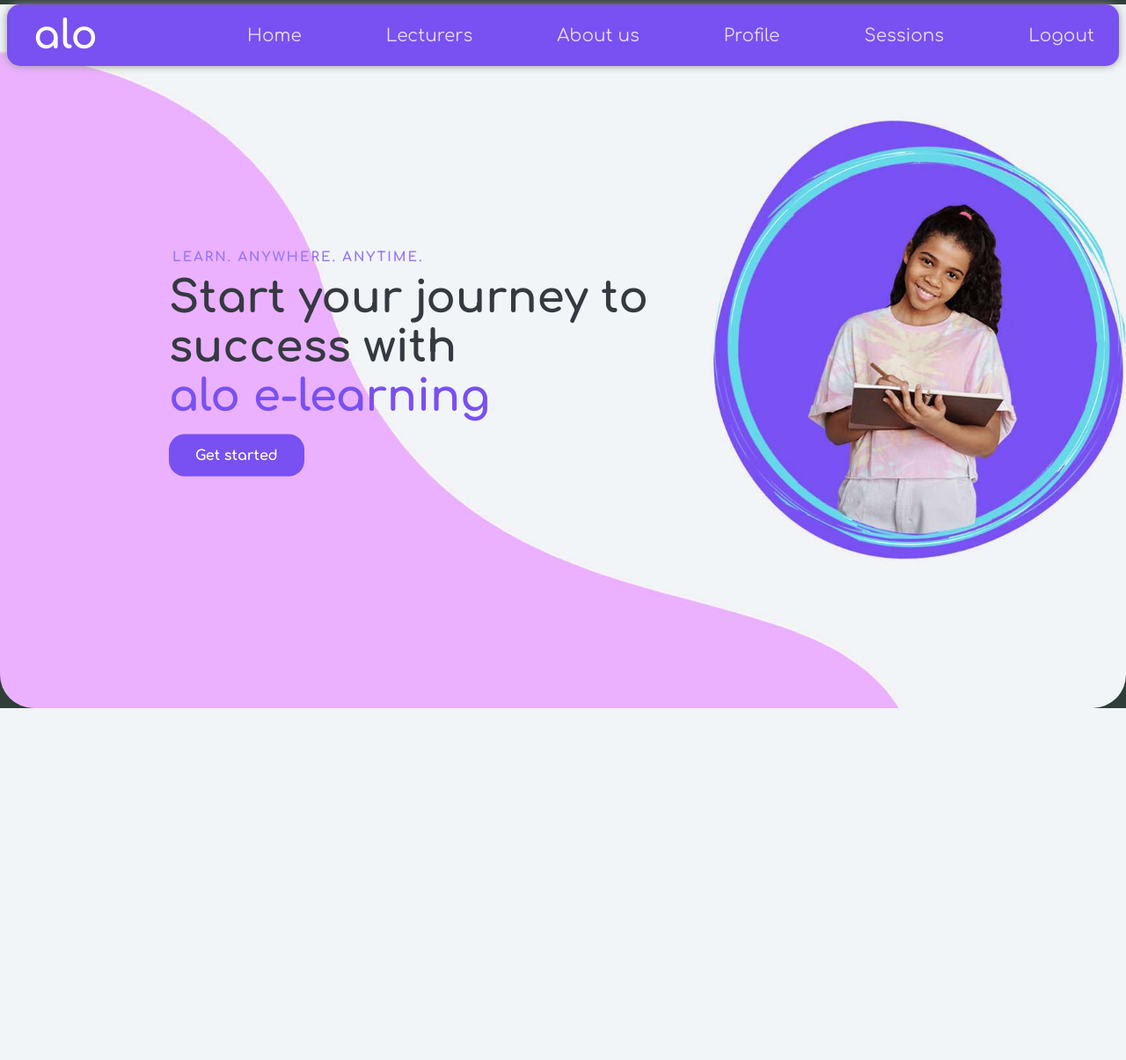
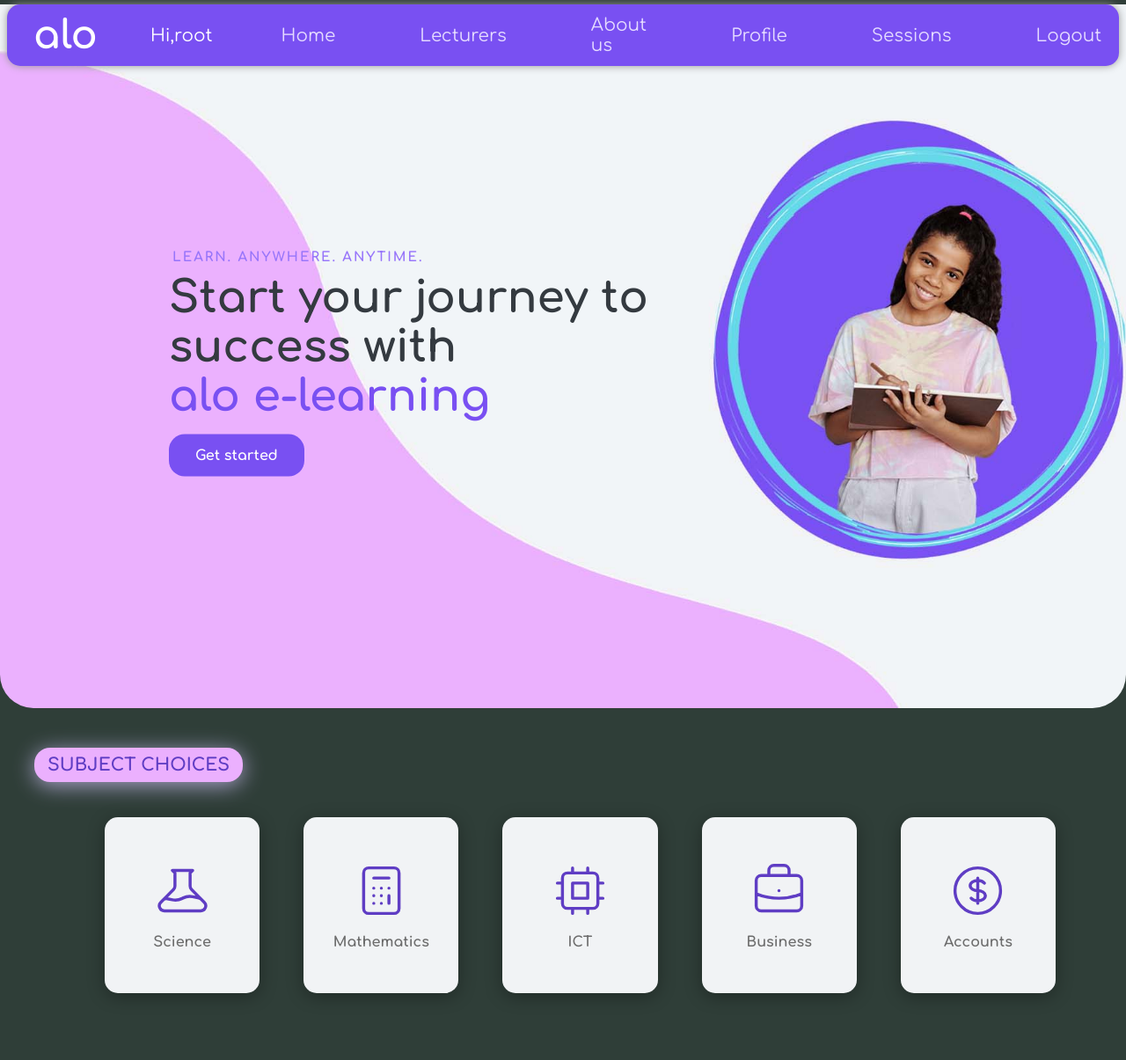
Before and after one commit to JONTI0000/E-learning-Platform, a Django app: page / in a window 1280 px wide. Shown: the whole page at 88% size. Before the commit the page ends 805 px from the top, so only its background shows below. Run offline with Django 4.2, Linux system fonts and the light colour scheme; a user stored in the database is signed in.

Commit message:
initial commit

```diff
--- a/elearning/static/css/style.css
+++ b/elearning/static/css/style.css
@@ -1,7 +1,7 @@
 .heading {
     text-align: center;
     font-size: 50px;
-    font-family: 'Courier New', Courier, monospace;
+    font-family: "Comfortaa", sans-serif;
     text-decoration: underline;
     text-decoration-color: black;
 
@@ -15,7 +15,7 @@
 .form {
     text-align: center;
     font-size: 30px;
-    font-family: 'Trebuchet MS';
+    font-family: "Comfortaa", sans-serif;
     background-color: rgb(255, 255, 255);
     padding: 20px;
     margin-left: 20%;
--- a/elearning/static/css/style1.css
+++ b/elearning/static/css/style1.css
@@ -55,10 +55,13 @@
 
   .nav-logo {
     padding-left: 30px;
-    margin-right: auto;
-
     font-size: 45px;
     font-weight: 1000;
+  }
+
+  .status {
+    margin-right: auto;
+    font-size: 20px;
   }
 
   nav a:link,
@@ -147,6 +150,62 @@
     left: 50%;
   }
 
-  section p {
-    height: 1000px;
+  .section-2 {
+    /* background-color: aqua; */
+    width: 100%;
+    height: 400px;
+    padding-top: 45px;
+    padding-left: 39px;
   }
+  .section-2 h2 {
+    color: #5f3dc4;
+    text-transform: uppercase;
+    font-weight: 800;
+    font-size: 20px;
+
+    margin-bottom: 20px;
+    background-color: #ebb0fe;
+    display: inline-block;
+    padding: 8px 15px;
+    border-radius: 18px;
+    box-shadow: 0px 4px 24px #d6c8ffb9;
+  }
+  .subs p {
+    font-weight: bold;
+    color: #6c6c6c;
+  }
+  .sub-section {
+    /* background-color: #7950f2; */
+    display: flex;
+    justify-content: space-between;
+    gap: 50px;
+    align-items: center;
+    padding: 20px 80px;
+    /* flex-shrink: 1; */
+  }
+
+  .subs {
+    height: 200px;
+    width: 180px;
+    /* flex-shrink: 0; */
+    background-color: #f1f3f5;
+    border-radius: 15px;
+    box-shadow: 0px 4px 20px #00000050;
+
+    display: flex;
+    flex-direction: column;
+    align-items: center;
+    justify-content: center;
+  }
+  .subs-icon {
+    height: 84px;
+    font-weight: 84px;
+    stroke-width: 1.2px;
+    stroke: #5f3dc4;
+    padding-bottom: 15px;
+  }
+
+  .subs:hover,
+  .subs:active {
+    box-shadow: 0px 4px 20px 8px #00000050;
+  }
--- a/templates/home.html
+++ b/templates/home.html
@@ -5,7 +5,6 @@
 
 
 {% block content %}
-{% if user.is_authenticated %}
 <!DOCTYPE html>
 <html lang="en">
   <head>
@@ -36,11 +35,89 @@
         <!-- <img src="1-start.png" class="1-img" /> -->
       </div>
     </header>
+    <section class="section-2">
+      <h2>Subject choices</h2>
+      <div class="sub-section">
+        <div class="subs">
+          <svg
+            xmlns="http://www.w3.org/2000/svg"
+            class="subs-icon"
+            fill="none"
+            viewBox="0 0 24 24"
+            stroke="currentColor"
+            stroke-width="2"
+          >
+            <path
+              stroke-linecap="round"
+              stroke-linejoin="round"
+              d="M19.428 15.428a2 2 0 00-1.022-.547l-2.387-.477a6 6 0 00-3.86.517l-.318.158a6 6 0 01-3.86.517L6.05 15.21a2 2 0 00-1.806.547M8 4h8l-1 1v5.172a2 2 0 00.586 1.414l5 5c1.26 1.26.367 3.414-1.415 3.414H4.828c-1.782 0-2.674-2.154-1.414-3.414l5-5A2 2 0 009 10.172V5L8 4z"
+            />
+          </svg>
+          <p>Science</p>
+        </div>
+        <div class="subs">
+          <svg
+            xmlns="http://www.w3.org/2000/svg"
+            class="subs-icon"
+            fill="none"
+            viewBox="0 0 24 24"
+            stroke="currentColor"
+            stroke-width="2"
+          >
+            <path
+              stroke-linecap="round"
+              stroke-linejoin="round"
+              d="M9 7h6m0 10v-3m-3 3h.01M9 17h.01M9 14h.01M12 14h.01M15 11h.01M12 11h.01M9 11h.01M7 21h10a2 2 0 002-2V5a2 2 0 00-2-2H7a2 2 0 00-2 2v14a2 2 0 002 2z"
+            />
+          </svg>
+          </svg>
+          <p>Mathematics</p>
+        </div>
+        <div class="subs">
+          <svg xmlns="http://www.w3.org/2000/svg" class="subs-icon" fill="none" viewBox="0 0 24 24" stroke="currentColor" stroke-width="2">
+          <path stroke-linecap="round" stroke-linejoin="round" d="M9 3v2m6-2v2M9 19v2m6-2v2M5 9H3m2 6H3m18-6h-2m2 6h-2M7 19h10a2 2 0 002-2V7a2 2 0 00-2-2H7a2 2 0 00-2 2v10a2 2 0 002 2zM9 9h6v6H9V9z" />
+        </svg>
+          <p>ICT</p>
+        </div>
+        <div class="subs">
+          <svg
+            xmlns="http://www.w3.org/2000/svg"
+            class="subs-icon"
+            fill="none"
+            viewBox="0 0 24 24"
+            stroke="currentColor"
+            stroke-width="2"
+          >
+            <path
+              stroke-linecap="round"
+              stroke-linejoin="round"
+              d="M21 13.255A23.931 23.931 0 0112 15c-3.183 0-6.22-.62-9-1.745M16 6V4a2 2 0 00-2-2h-4a2 2 0 00-2 2v2m4 6h.01M5 20h14a2 2 0 002-2V8a2 2 0 00-2-2H5a2 2 0 00-2 2v10a2 2 0 002 2z"
+            />
+          </svg>
+          <p>Business</p>
+        </div>
+        <div class="subs">
+          <svg
+            xmlns="http://www.w3.org/2000/svg"
+            class="subs-icon"
+            fill="none"
+            viewBox="0 0 24 24"
+            stroke="currentColor"
+            stroke-width="2"
+          >
+            <path
+              stroke-linecap="round"
+              stroke-linejoin="round"
+              d="M12 8c-1.657 0-3 .895-3 2s1.343 2 3 2 3 .895 3 2-1.343 2-3 2m0-8c1.11 0 2.08.402 2.599 1M12 8V7m0 1v8m0 0v1m0-1c-1.11 0-2.08-.402-2.599-1M21 12a9 9 0 11-18 0 9 9 0 0118 0z"
+            />
+          </svg>
+          <p>Accounts</p>
+        </div>
+      </div>
+    </section>
   </body>
 </html>
-{% else %}
-<p>not logged in</p>
-{% endif %}
+
 
 
 {% endblock %}
--- a/templates/nav.html
+++ b/templates/nav.html
@@ -9,6 +9,13 @@
     <link href="style.css" rel="stylesheet" />
       <nav>
         <div class="nav-logo">alo</div>
+        {% if user.is_authenticated %}
+        <span class="status">Hi,{{ user.username }}</span>
+        {% else %}
+        <span class="status">Guest</span>
+        {% endif %}
+
+
         <a href="{% url 'home' %}" class="nav-el">Home</a>
         <a href="{% url 'lecturers' %}" class="nav-el">Lecturers</a>
         <a href="{% url 'about' %}" class="nav-el">About us</a>
```
Also changed, not shown: templates/registration/login.html (+7 -4 lines), db.sqlite3.
